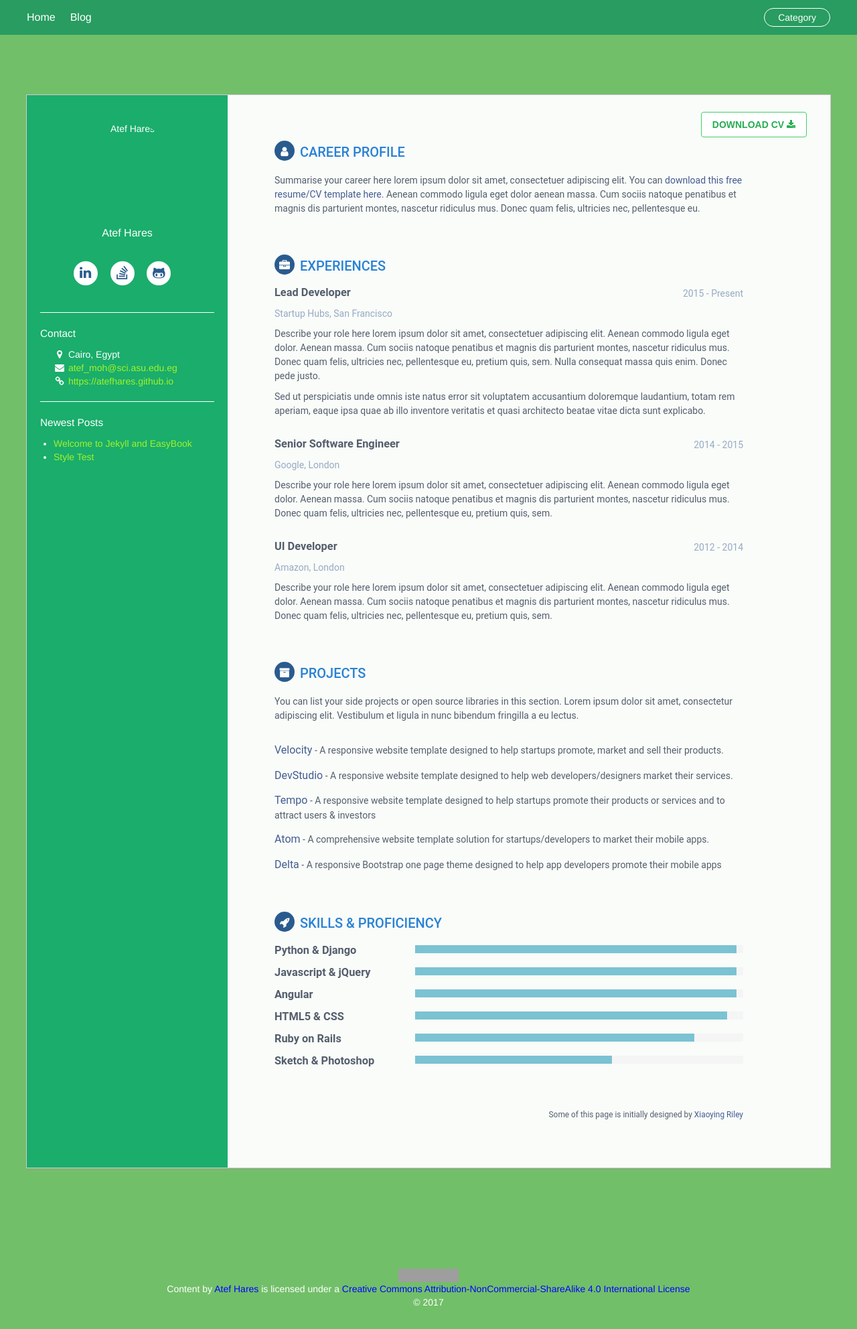
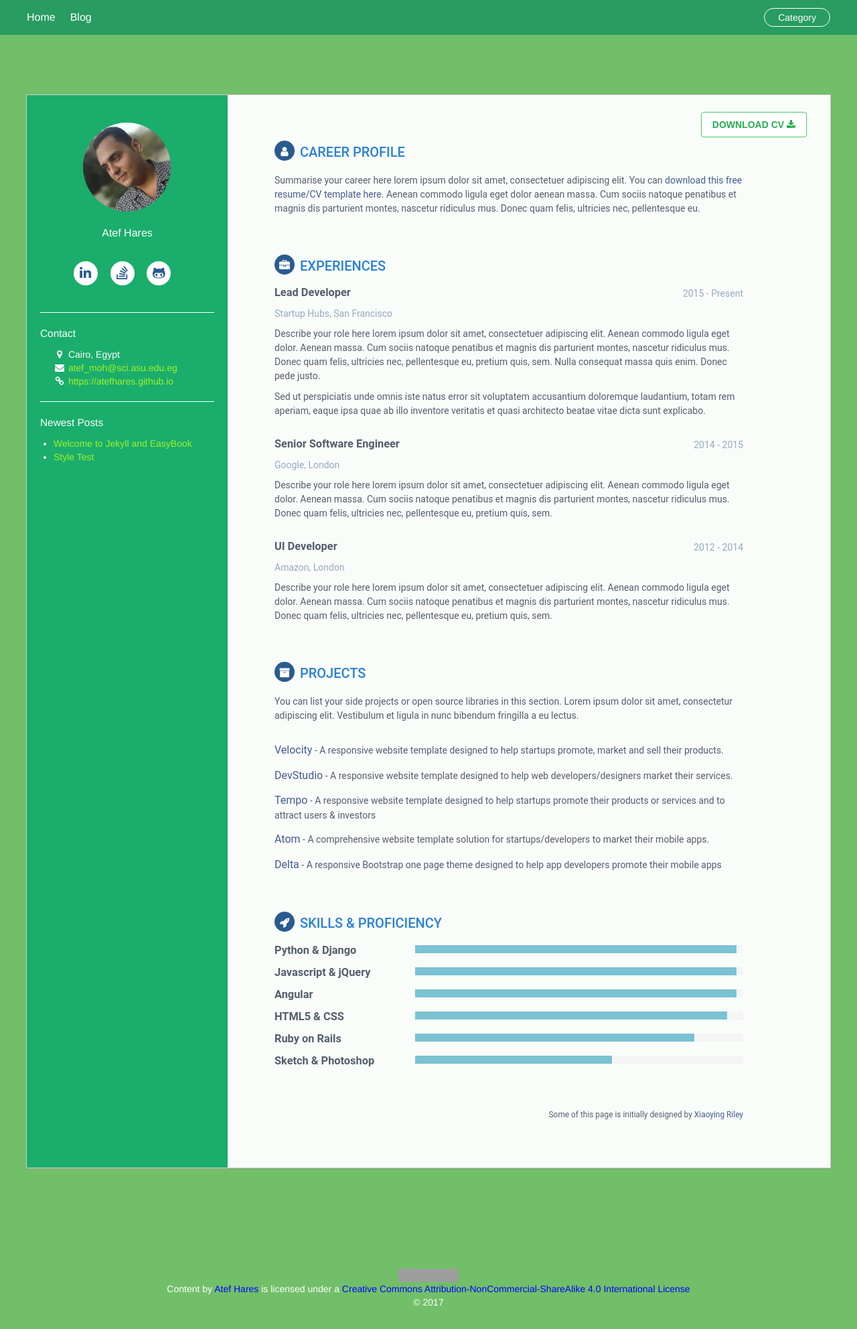
Before and after one commit to atefhares/atefhares.github.io, a Jekyll site: the page built from index.html, in a window 1280 px wide. Shown: the whole page at 67% size. Built offline with Jekyll 4.4.1, drawn with Linux system fonts in a browser that asks for light colours; nearby versions of some CDN libraries; grey boxes are pictures that could not be loaded.

Commit message:
add profile image

```diff
--- a/_config.yml
+++ b/_config.yml
@@ -23,7 +23,7 @@ liquid:
 # Your information
 email: atef_moh@sci.asu.edu.eg
 author: Atef Hares
-avatar: "https://atefhares.github.io/assets/images/profile.png"
+avatar: "/resources/images/profile.png"
 profile: Self learner and Software developer
 #twitter_username: mratefhares
 github_username:  atefhares
--- a/_includes/sidebar.html
+++ b/_includes/sidebar.html
@@ -1,5 +1,5 @@
 <div class="col-box col-box-author">
-  <img class="avatar" src="{{ site.avatar }}" alt="{{ site.author }}">
+  <img class="avatar" src="{{site.url}}{{ site.avatar }}" alt="{{ site.author }}">
   <div class="col-box-title name">{{ site.author }}</div>
   <p>{{ site.profile }}</p>
 
```
Also changed, not shown: resources/images/profile.png (added).
